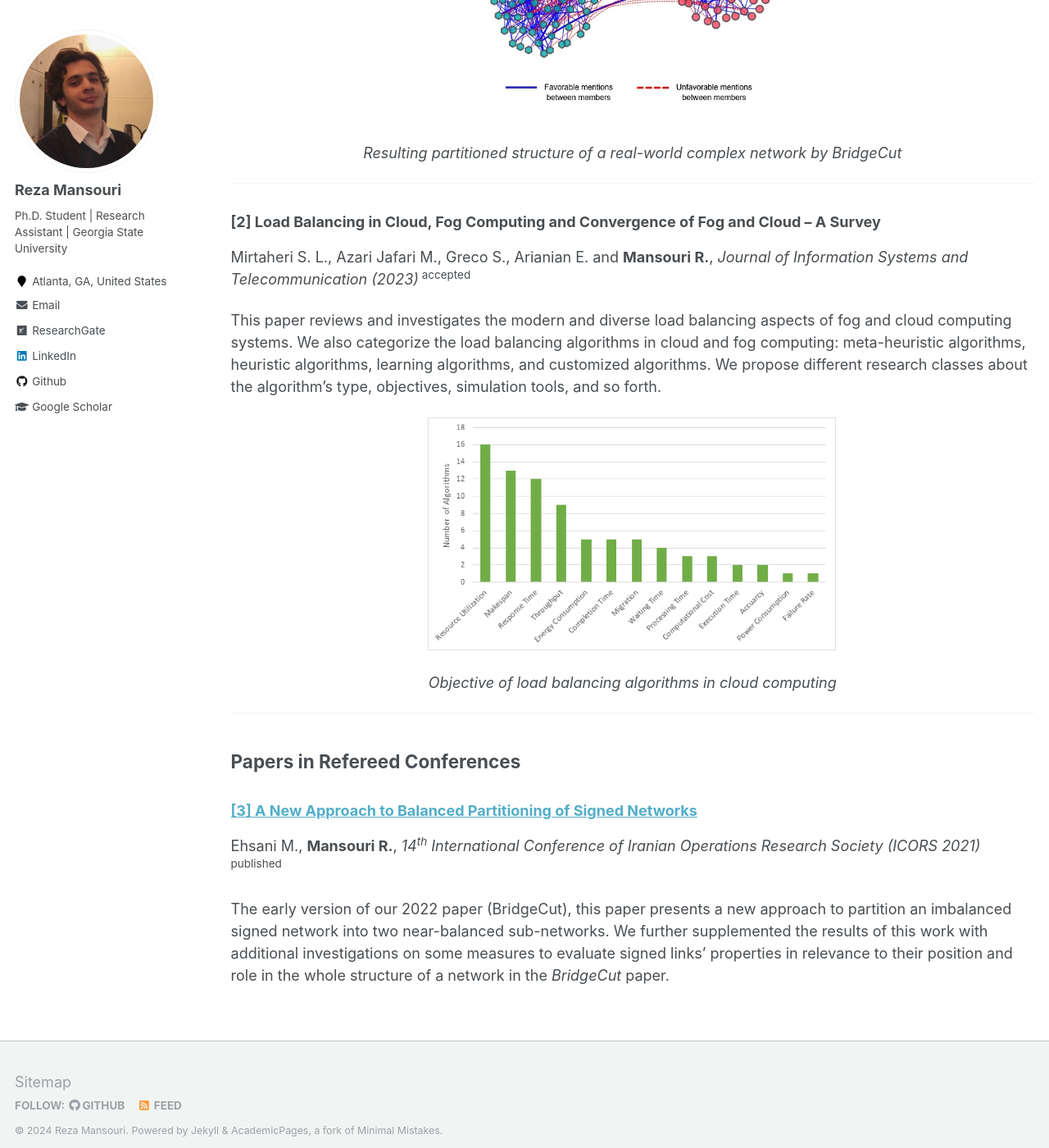
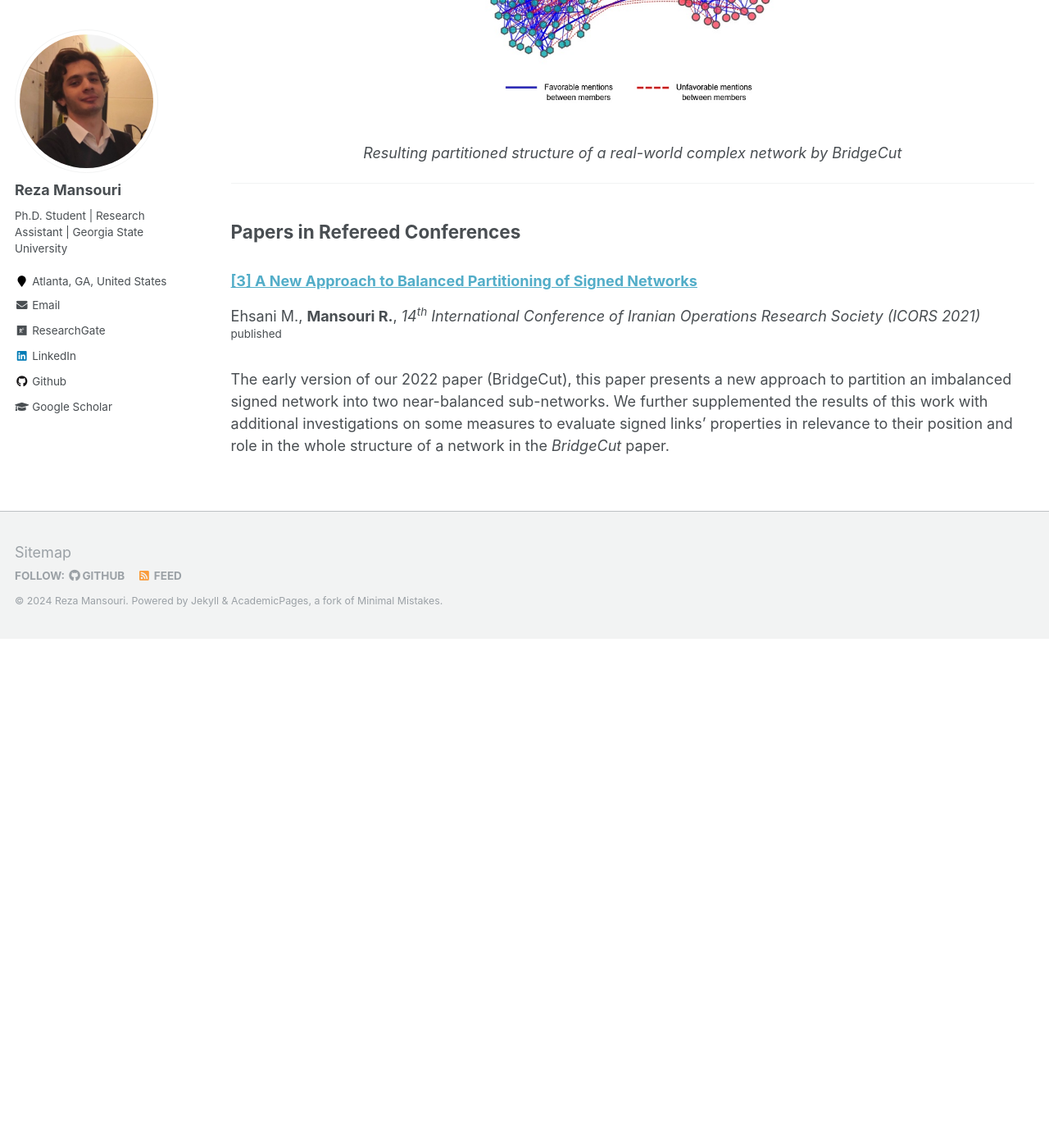
Before and after one commit to rezmansouri/rezmansouri.github.io, a Jekyll site: the page built from _pages/publications.md, in a window 1280 px wide and 1400 px high, scrolled down 712 px. Shown: the whole window at 82% size. Built offline with Jekyll 4.4.1, drawn with Linux system fonts in a browser that asks for light colours; after the commit the page ends 1491 px from its top, so only the background shows below that.

Commit message:
update pubs

```diff
--- a/_pages/publications.md
+++ b/_pages/publications.md
@@ -20,19 +20,6 @@
 </p>
 <hr/>
 
-### [2] Load Balancing in Cloud, Fog Computing and Convergence of Fog and Cloud – A Survey
-Mirtaheri S. L., Azari Jafari M., Greco S., Arianian E. and **Mansouri R.**, *Journal of Information Systems and Telecommunication (2023)*<sup> accepted </sup>
-
-This paper reviews and investigates the modern and diverse load balancing aspects of fog and cloud computing systems. We also categorize the load balancing algorithms in cloud and fog computing: meta-heuristic algorithms, heuristic algorithms, learning algorithms, and customized algorithms. We propose different research classes about the algorithm's type, objectives, simulation tools, and so forth.
-
-<p align="center">
-  <img src="/images/cloud.png" width="500em" height="auto">
-</p>
-<p align="center">
-<i>Objective of load balancing algorithms in cloud computing</i>
-</p>
-<hr/>
-
 ## Papers in Refereed Conferences<br>
 
 ### <a href="https://en.civilica.com/doc/1366047/" target="_blank">[3] A New Approach to Balanced Partitioning of Signed Networks</a>
```
